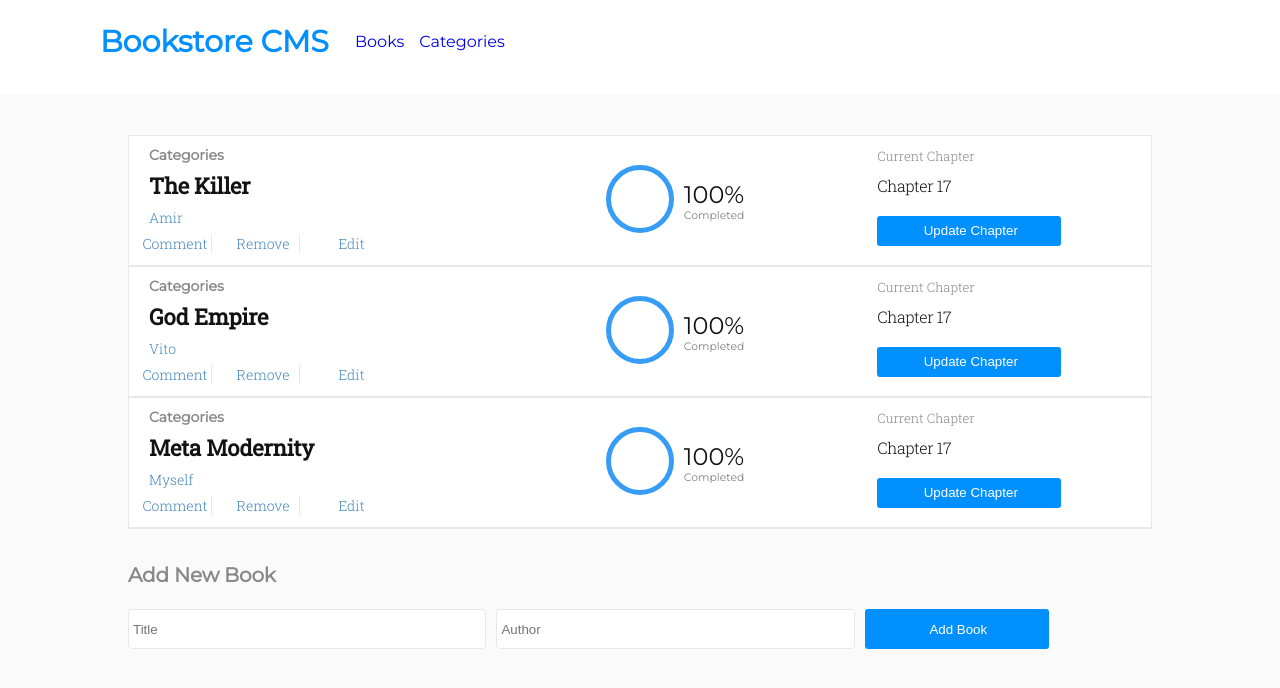
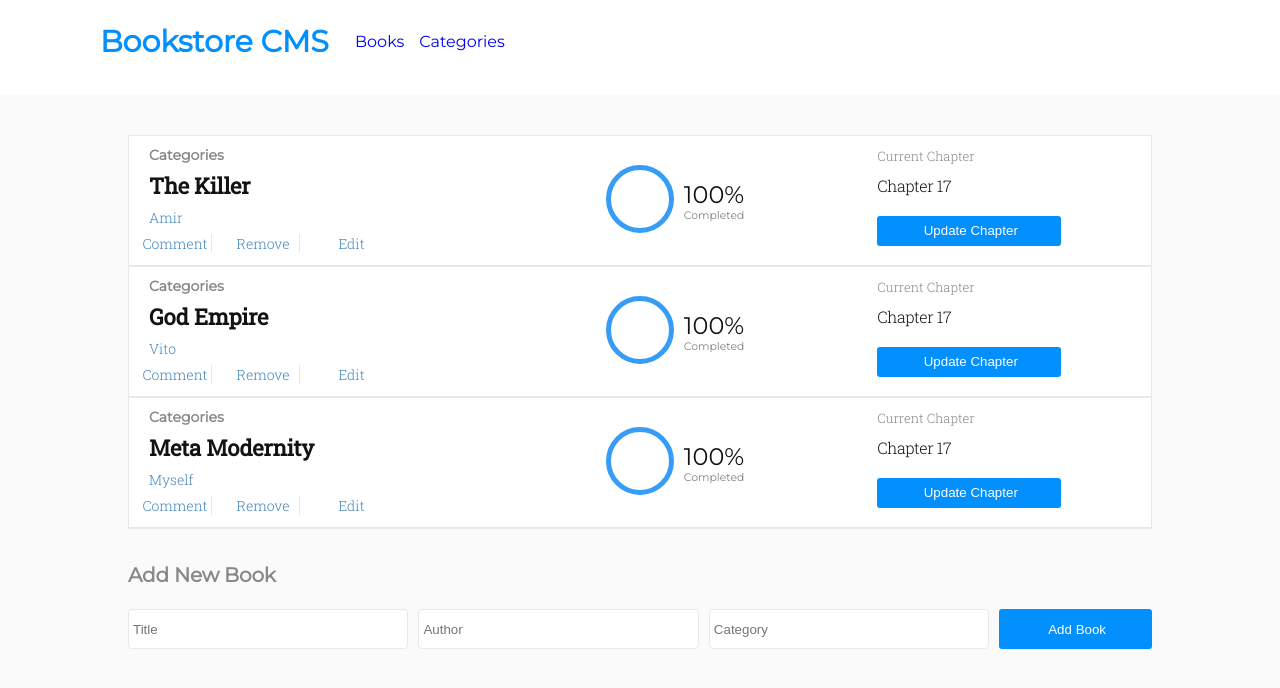
Before and after one commit to brahimdidi/Book-Store, a React (Create React App) app: page / in a window 1280 px wide. Shown: the top 688 px of the page. Built offline with nearby package versions, Linux system fonts and the light colour scheme.

Commit message:
using redux toolkit edit imports and actions

```diff
--- a/src/components/AddBook.js
+++ b/src/components/AddBook.js
@@ -1,37 +1,33 @@
 import React, { useState } from 'react';
 import { useDispatch } from 'react-redux';
-import { addBook, ID } from '../store/books/bookRedux';
+import { addBook } from '../store/books/bookSlice';
 import './CSS/AddBook.css';
 
 const AddBook = () => {
   const [book, setBook] = useState({
     title: '',
     author: '',
+    category: '',
   });
 
-  const { title, author } = book;
+  const { title, author, category } = book;
   const dispatch = useDispatch();
 
   const handleSubmit = (e) => {
     e.preventDefault();
-
-    const newBook = {
-      id: ID(),
-      title,
-      author,
-    };
-
-    dispatch(addBook(newBook));
+    dispatch(addBook(book));
     setBook({
       title: '',
       author: '',
+      category: '',
     });
   };
 
-  const handleChange = (e) => {
+  const handleChange = ({ target }) => {
+    const { name, value } = target;
     setBook({
       ...book,
-      [e.target.name]: e.target.value,
+      [name]: value,
     });
   };
 
@@ -55,6 +51,14 @@ const AddBook = () => {
           onChange={handleChange}
           required
         />
+        <input
+          className="category"
+          placeholder="category"
+          value={category}
+          name="category"
+          onChange={handleChange}
+          required
+        />
         <button type="submit">add book</button>
       </form>
     </section>
```
